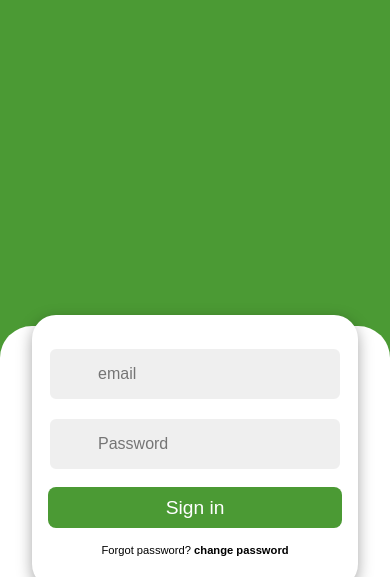
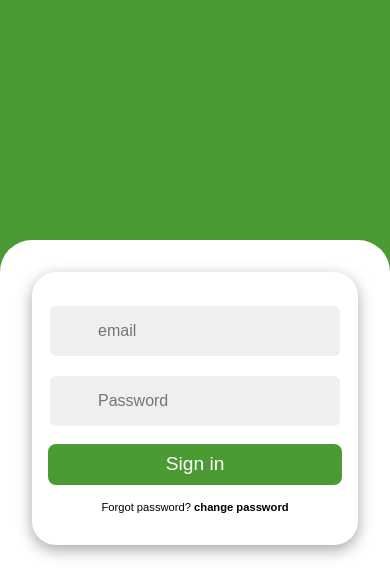
Before and after one commit to HajarHamdaoui/incidents_management_system_OCP, a PHP site: page / in a window 390 px wide. Shown: the part 678-1255 px from the top of the page. Run offline with PHP 8.4, Linux system fonts and the light colour scheme.

Commit message:
new features

```diff
--- a/css/userlogin.css
+++ b/css/userlogin.css
@@ -266,7 +266,6 @@ body {
         position: absolute;
         padding: 2rem;
         background-color: var(--white);
-        max-height:20%;
         border-top-left-radius: 2rem;
         border-top-right-radius: 2rem;
         transform: translateY(100%);
```
